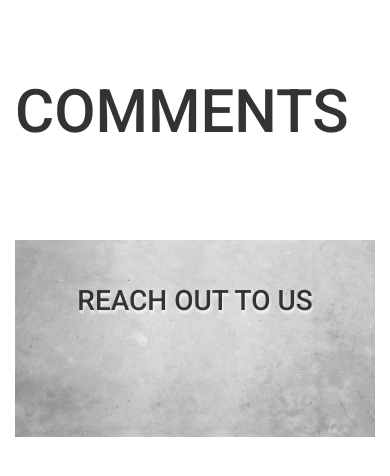
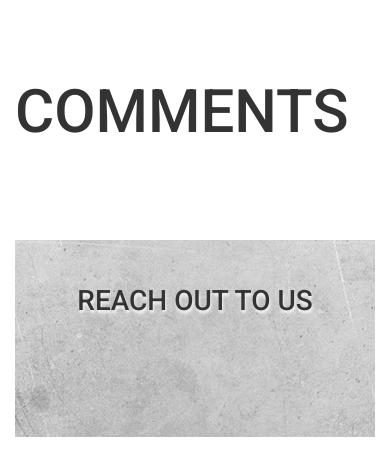
Before and after one commit to tessak22/Crossroads-Remodeling, a WordPress theme: template wp-content/themes/takeoff/page.php in a window 390 px wide. Shown: the part 306-782 px from the top of the page. Run offline with PHP 8.4 and a stand-in for WordPress, Linux system fonts and the light colour scheme; the site name, menu and one post (Sample post) are stand-ins, and other content is empty; some libraries are stand-ins or nearby versions.

Commit message:
Remove background attachment change - doesn't resolve issue on iPhone 7+ on 10.2

```diff
--- a/wp-content/themes/takeoff/css/responsive.css
+++ b/wp-content/themes/takeoff/css/responsive.css
@@ -6,7 +6,6 @@
 	.reviews {position: relative; top: 0; transform: none; width: 85%; margin: 0 auto;}
 	#intro {min-height: 100vh;}
 	section, footer {min-height: 1px;}
-	section, footer {background-attachment: inherit;}
 }
 
 @media only screen and (max-width: 480px) {
```
